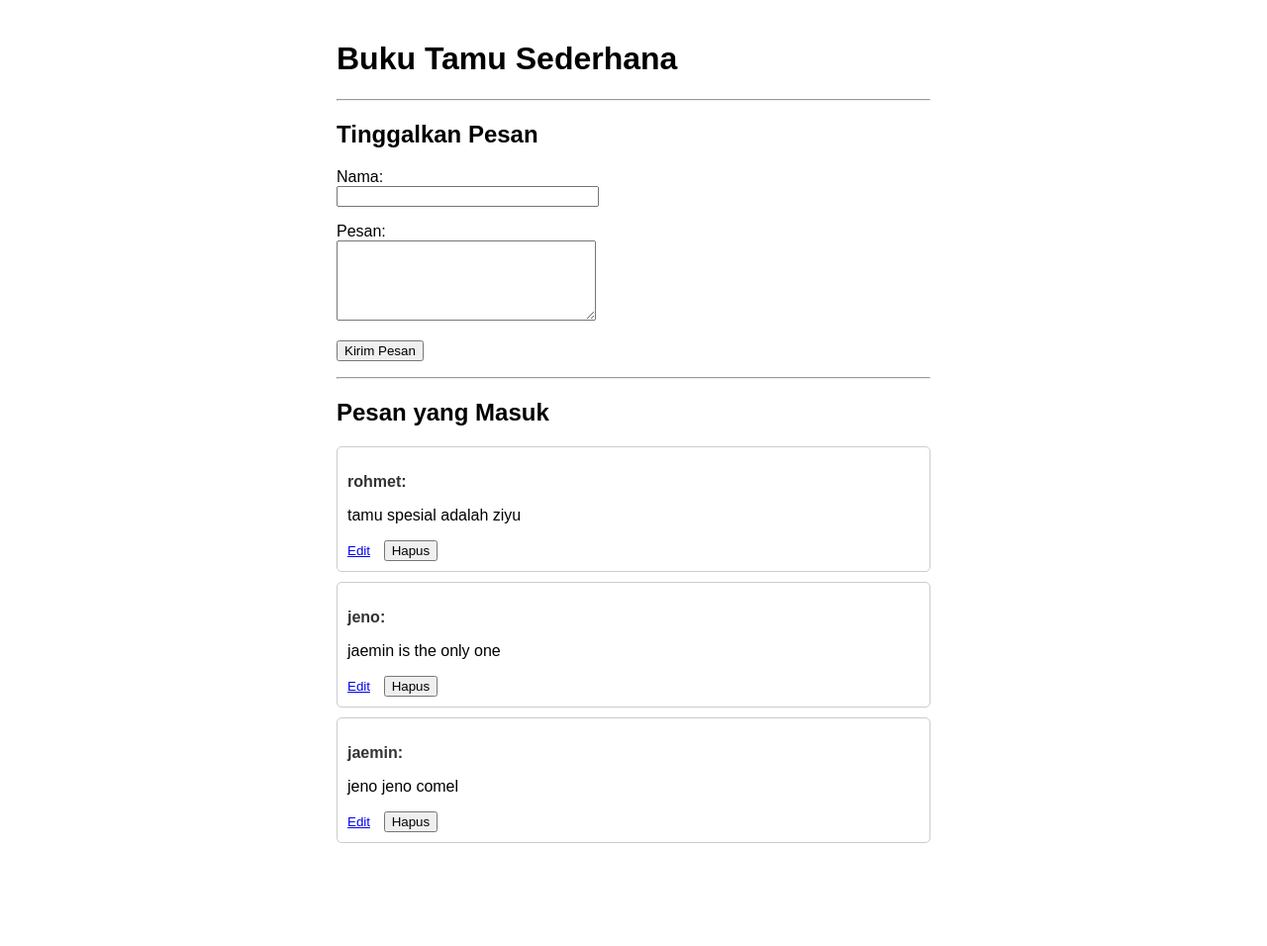
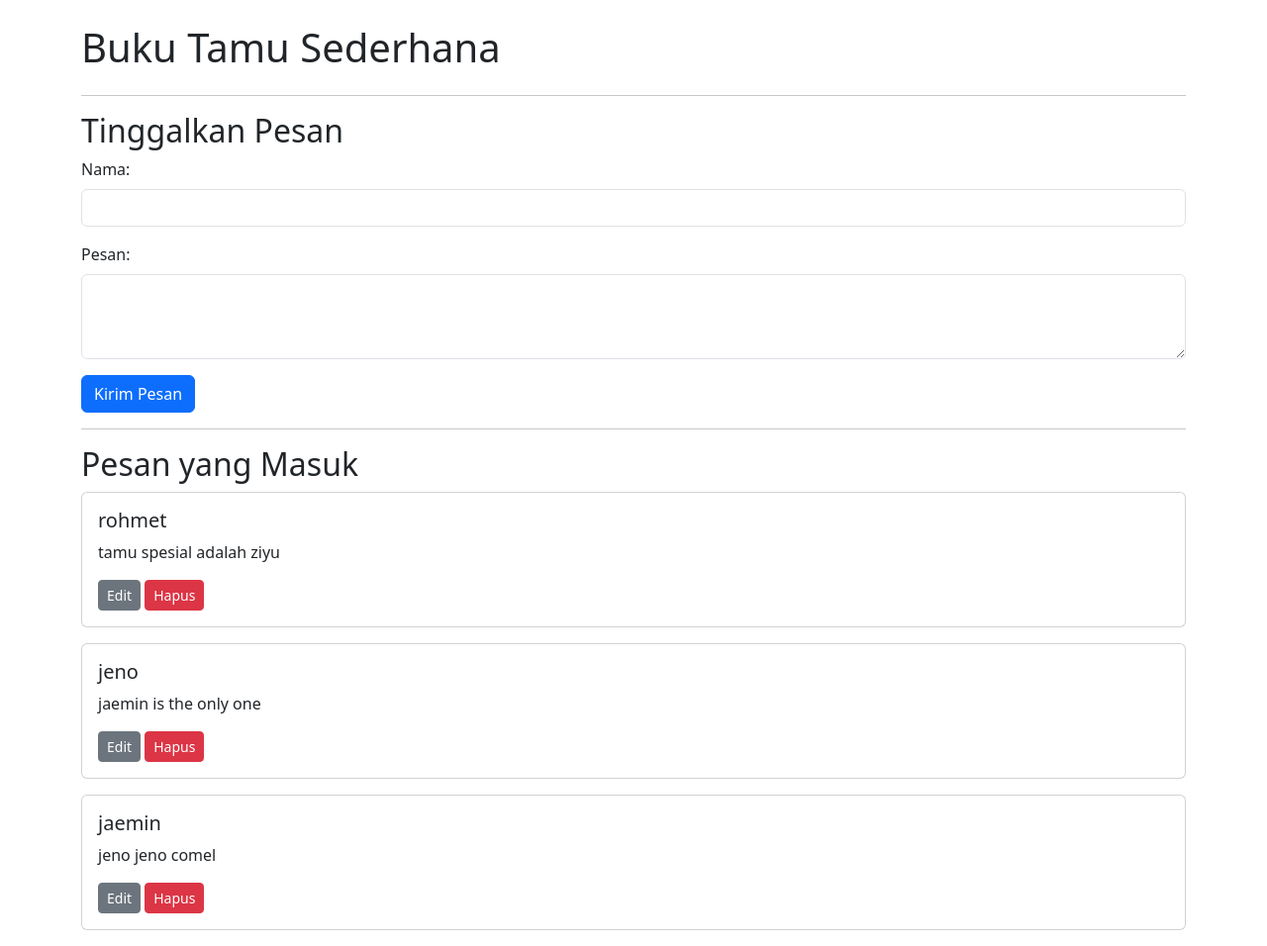
Before and after one commit to rohmet/proyek_bukutamu, a Flask app: page / in a window 1280 px wide. Shown: the whole page at 99% size. Before the commit the page ends 852 px from the top, so only its background shows below. Run offline with Flask 3, Linux system fonts and the light colour scheme.

Commit message:
Enhance Buku Tamu application with flash messages and Bootstrap styling for improved user experience

```diff
--- a/app.py
+++ b/app.py
@@ -1,8 +1,9 @@
-from flask import Flask, request, render_template, redirect, url_for
+from flask import Flask, request, render_template, redirect, url_for, flash
 from flask_sqlalchemy import SQLAlchemy
 
 app = Flask(__name__)
 
+app.config['SECRET_KEY'] = 'ini-adalah-kunci-rahasia-yang-sulit-ditebak'
 app.config['SQLALCHEMY_DATABASE_URI'] = 'sqlite:///buku_tamu.db'
 db = SQLAlchemy(app)
 
@@ -28,10 +29,11 @@ def index():
     try:
       db.session.add(pesan_baru)
       db.session.commit()
+      flash('Pesan berhasil disimpan!', 'success')
       return redirect(url_for('index'))
     except:
       db.session.rollback()
-      return "Terjadi kesalahan saat menyimpan pesan.", 500
+      return "Terjadi kesalahan saat menyimpan pesan."
   else:
     semua_pesan = Pesan.query.order_by(Pesan.id.desc()).all()
     return render_template('index.html', semua_pesan=semua_pesan)
@@ -43,6 +45,7 @@ def hapus(id):
   try:
     db.session.delete(pesan)
     db.session.commit()
+    flash('Pesan berhasil dihapus!', 'success')
     return redirect(url_for('index'))
   except:
     db.session.rollback()
@@ -58,10 +61,11 @@ def edit(id):
 
     try:
       db.session.commit()
+      flash('Pesan berhasil diedit!', 'success')
       return redirect(url_for('index'))
     except:
       db.session.rollback()
-      return "Terjadi kesalahan saat mengedit pesan.", 500
+      return "Terjadi kesalahan saat mengedit pesan."
   else:
     return render_template('edit.html', pesan=pesan)
 
--- a/templates/base.html
+++ b/templates/base.html
@@ -3,15 +3,25 @@
 <head>
     <meta charset="UTF-8">
     <title>Buku Tamu</title>
-    <style>
-        body { font-family: sans-serif; max-width: 600px; margin: auto; padding: 20px; }
-        .pesan { border: 1px solid #ccc; padding: 10px; margin-bottom: 10px; border-radius: 5px; }
-        .pesan strong { color: #333; }
-    </style>
+    <link href="https://cdn.jsdelivr.net/npm/bootstrap@5.3.3/dist/css/bootstrap.min.css" rel="stylesheet">
 </head>
 <body>
-    <h1>Buku Tamu Sederhana</h1>
+    <div class="container mt-4">
+    <h1 class="mb-4">Buku Tamu Sederhana</h1>
     <hr>
+    {% with messages = get_flashed_messages(with_categories=true) %}
+      {% if messages %}
+        {% for category, message in messages %}
+          <div class="alert alert-{{ category }} alert-dismissible fade show" role="alert">
+            {{ message }}
+            <button type="button" class="btn-close" data-bs-dismiss="alert" aria-label="Close"></button>
+          </div>
+        {% endfor %}
+      {% endif %}
+    {% endwith %}
+
     {% block content %}{% endblock %}
+    </div>
+    <script src="https://cdn.jsdelivr.net/npm/bootstrap@5.3.3/dist/js/bootstrap.bundle.min.js"></script>
 </body>
 </html>
--- a/templates/index.html
+++ b/templates/index.html
@@ -3,26 +3,31 @@
 {% block content %}
     <h2>Tinggalkan Pesan</h2>
     <form method="post">
-        <p>Nama: <br><input type="text" name="nama" size="30"></p>
-        <p>Pesan: <br><textarea name="pesan" rows="5" cols="30"></textarea></p>
-        <p><button type="submit">Kirim Pesan</button></p>
+        <div class="mb-3">
+            <label for="nama" class="form-label">Nama:</label>
+            <input type="text" name="nama" class="form-control" id="nama">
+        </div>
+        <div class="mb-3">
+            <label for="pesan" class="form-label">Pesan:</label>
+            <textarea name="pesan" rows="3" class="form-control" id="pesan"></textarea>
+        </div>
+        <button type="submit" class="btn btn-primary">Kirim Pesan</button>
     </form>
 
     <hr>
     <h2>Pesan yang Masuk</h2>
     {% for p in semua_pesan %}
-    <div class="pesan">
-        <p><strong>{{ p.nama }}:</strong></p>
-        <p>{{ p.pesan }}</p>
-        <small>
-            <a href="{{ url_for('edit', id=p.id) }}">Edit</a>
-
-            <form action="{{ url_for('hapus', id=p.id) }}" method="post" style="display:inline; margin-left: 10px;">
-                <button type="submit" onclick="return confirm('Apakah Anda yakin ingin menghapus pesan ini?');">Hapus</button>
-            </form>
-        </small>
-    </div>
-{% else %}
-    <p>Belum ada pesan. Jadilah yang pertama!</p>
-{% endfor %}
+        <div class="card mb-3">
+            <div class="card-body">
+                <h5 class="card-title">{{ p.nama }}</h5>
+                <p class="card-text">{{ p.pesan }}</p>
+                <a href="{{ url_for('edit', id=p.id) }}" class="btn btn-secondary btn-sm">Edit</a>
+                <form action="{{ url_for('hapus', id=p.id) }}" method="post" style="display:inline;">
+                    <button type="submit" class="btn btn-danger btn-sm" onclick="return confirm('Yakin?');">Hapus</button>
+                </form>
+            </div>
+        </div>
+    {% else %}
+        <div class="alert alert-info">Belum ada pesan. Jadilah yang pertama!</div>
+    {% endfor %}
 {% endblock %}
```
Also changed, not shown: instance/buku_tamu.db.
